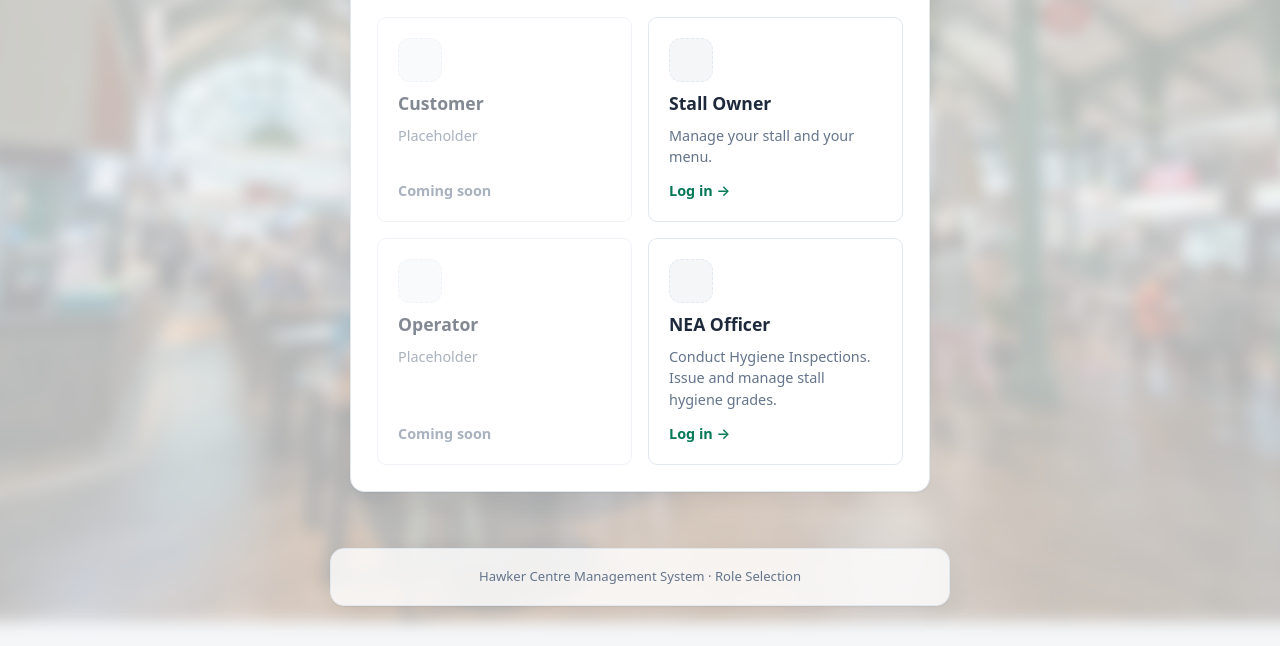
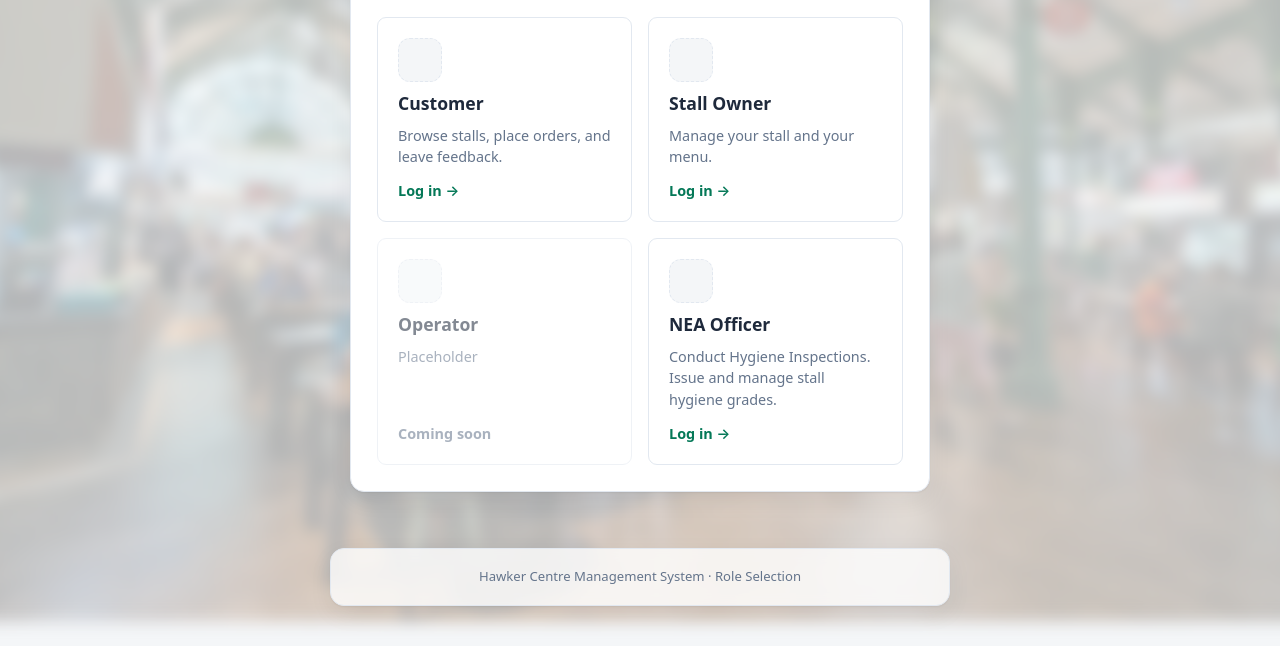
Before and after one commit to md44md/BED-Assignment, a website: page public/select-role.html in a window 1280 px wide. Shown: the part 203-849 px from the top of the page. Drawn offline with Linux system fonts and the light colour scheme.

Commit message:
chore: Customer card un-disabled and linked to customer-login.html

```diff
--- a/public/select-role.html
+++ b/public/select-role.html
@@ -29,12 +29,14 @@
                      Placeholders for now: point each href at the
                      matching login page once those flows are built.
                      ============================================================ -->
-                <span class="home-card home-card--disabled" aria-disabled="true">
+                <a class="home-card" href="/customer-login.html">
                     <span class="home-card__badge home-card__badge--placeholder" aria-hidden="true"></span>
                     <span class="home-card__title">Customer</span>
-                    <span class="home-card__desc">Placeholder</span>
-                    <span class="home-card__cta">Coming soon</span>
-                </span>
+                    <span class="home-card__desc">
+                        Browse stalls, place orders, and leave feedback.
+                    </span>
+                    <span class="home-card__cta">Log in →</span>
+                </a>
 
                 <a class="home-card" href="/stallowner-login.html">
                     <span class="home-card__badge home-card__badge--placeholder" aria-hidden="true"></span>
```
